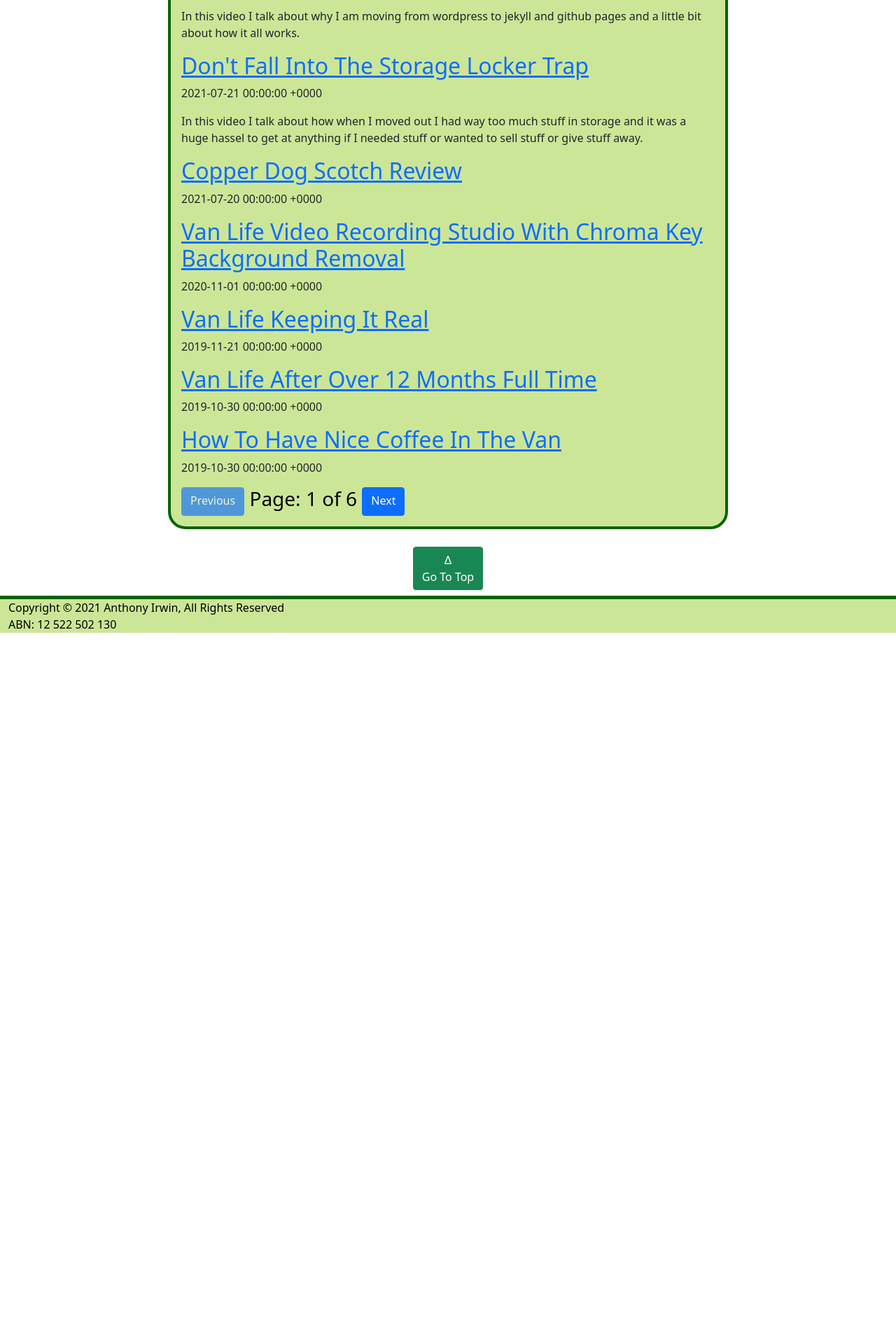
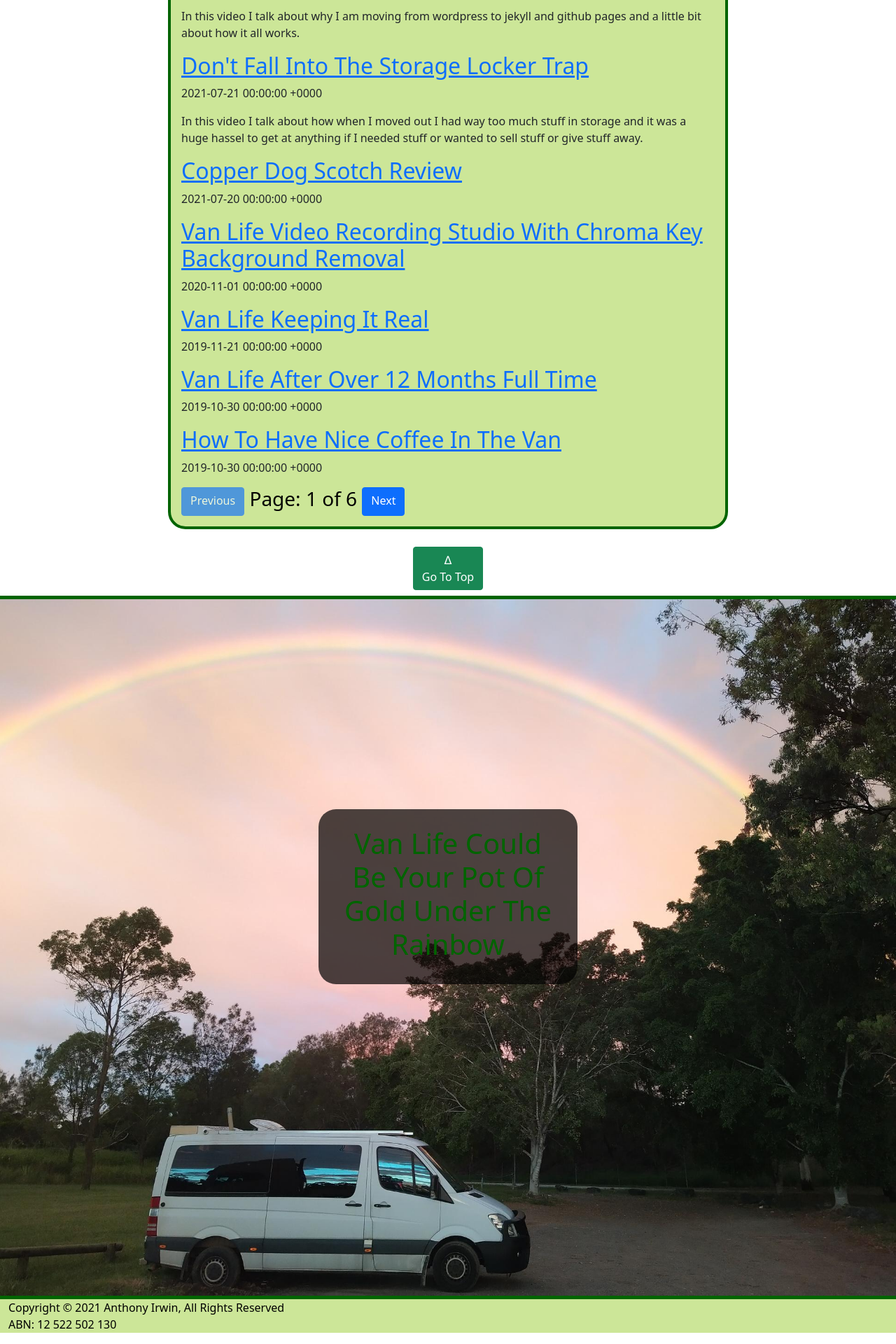
Before and after one commit to aussievanlife82/aussievanlife82.github.io, a Jekyll site: the page built from index.html, in a window 1280 px wide. Shown: the part 3571-5491 px from the top of the page at 70% size. Built offline with Jekyll 4.4.1, drawn with Linux system fonts in a browser that asks for light colours; the list of posts is cut into pages by our own code; before the commit the page ends 4491 px from its top, so only the background shows below that.

Commit message:
Add rainbow van life to footer

```diff
--- a/_layouts/default.html
+++ b/_layouts/default.html
@@ -23,6 +23,12 @@
     &nbsp;
     {{ content }}
     {% include go-to-top-button.html %}
+
+    <div id="rainbow-van-life" class="text-center">
+        <div id="rainbow-van-life-heading">
+          <h1>Van Life Could Be Your Pot Of<br>Gold Under The Rainbow</h1>
+        </div>
+    </div>
     <div id="footer" class="container-fluid">
       <p>Copyright &copy; <span id="year"></span> Anthony Irwin, All Rights Reserved<br>ABN: 12 522 502 130</p>
     </div>
--- a/assets/css/style.css
+++ b/assets/css/style.css
@@ -63,6 +63,28 @@
     padding: auto;
 }
 
+#rainbow-van-life {
+  padding-top: 300px;
+  background-color: black;
+  background-image: url("/assets/images/site/van-life-rainbow.jpg");
+  background-repeat: no-repeat;
+  background-position: bottom;
+  background-size: cover;
+  min-height: 1000px;
+  border-top: 5px solid rgb(0, 100, 0);
+  color: white;
+
+}
+
+#rainbow-van-life-heading {
+  margin: auto;
+  padding: 25px;
+  width: 370px;
+  border-radius: 25px;
+  background-color: rgba(0,0,0,.7);
+}
+
+
 #footer {
     background-color: rgba(154,205, 50,.5);
     border-top: 5px solid rgb(0, 100, 0);
```
Also changed, not shown: assets/images/site/van-life-rainbow.jpg (added).
